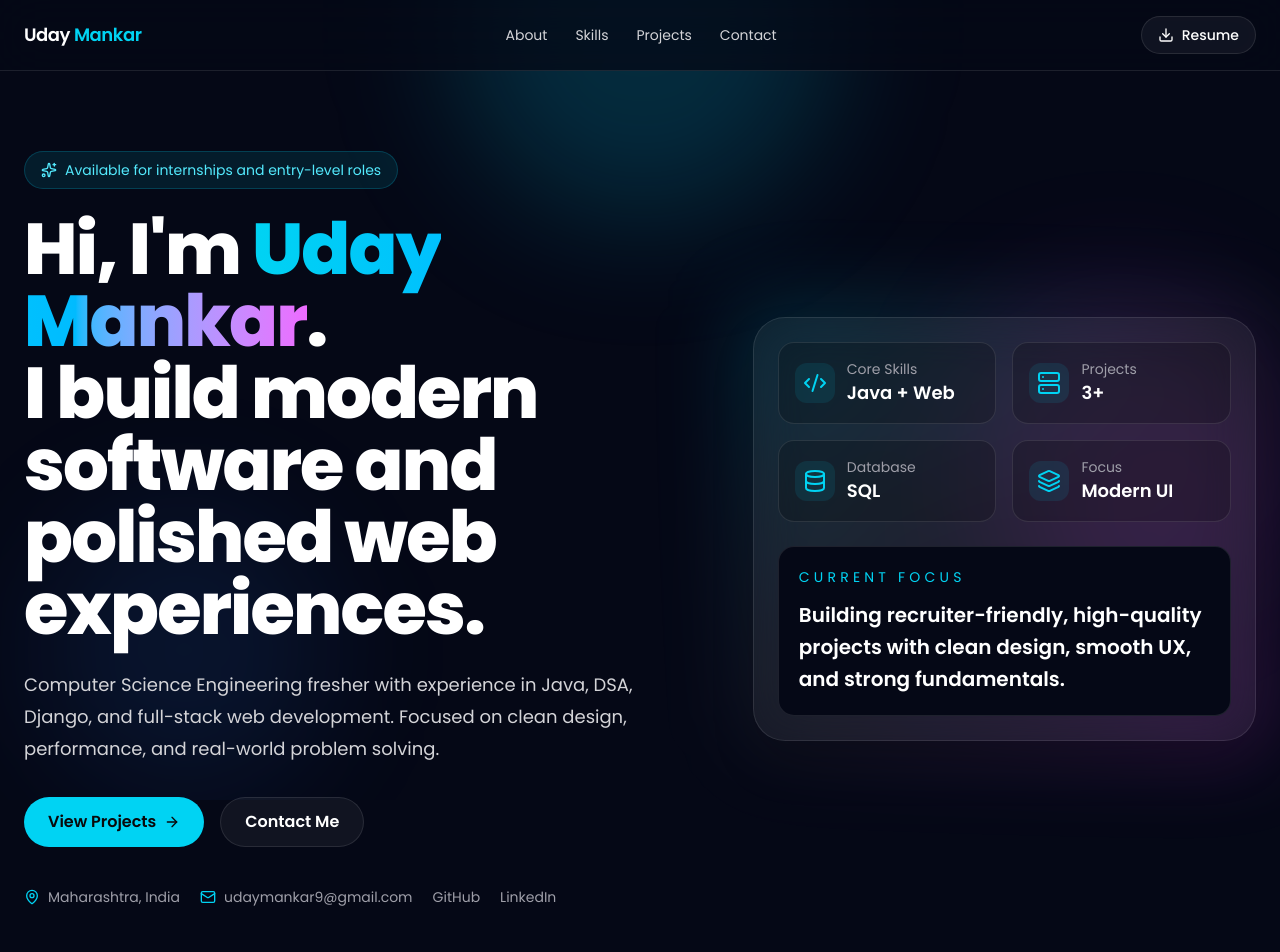
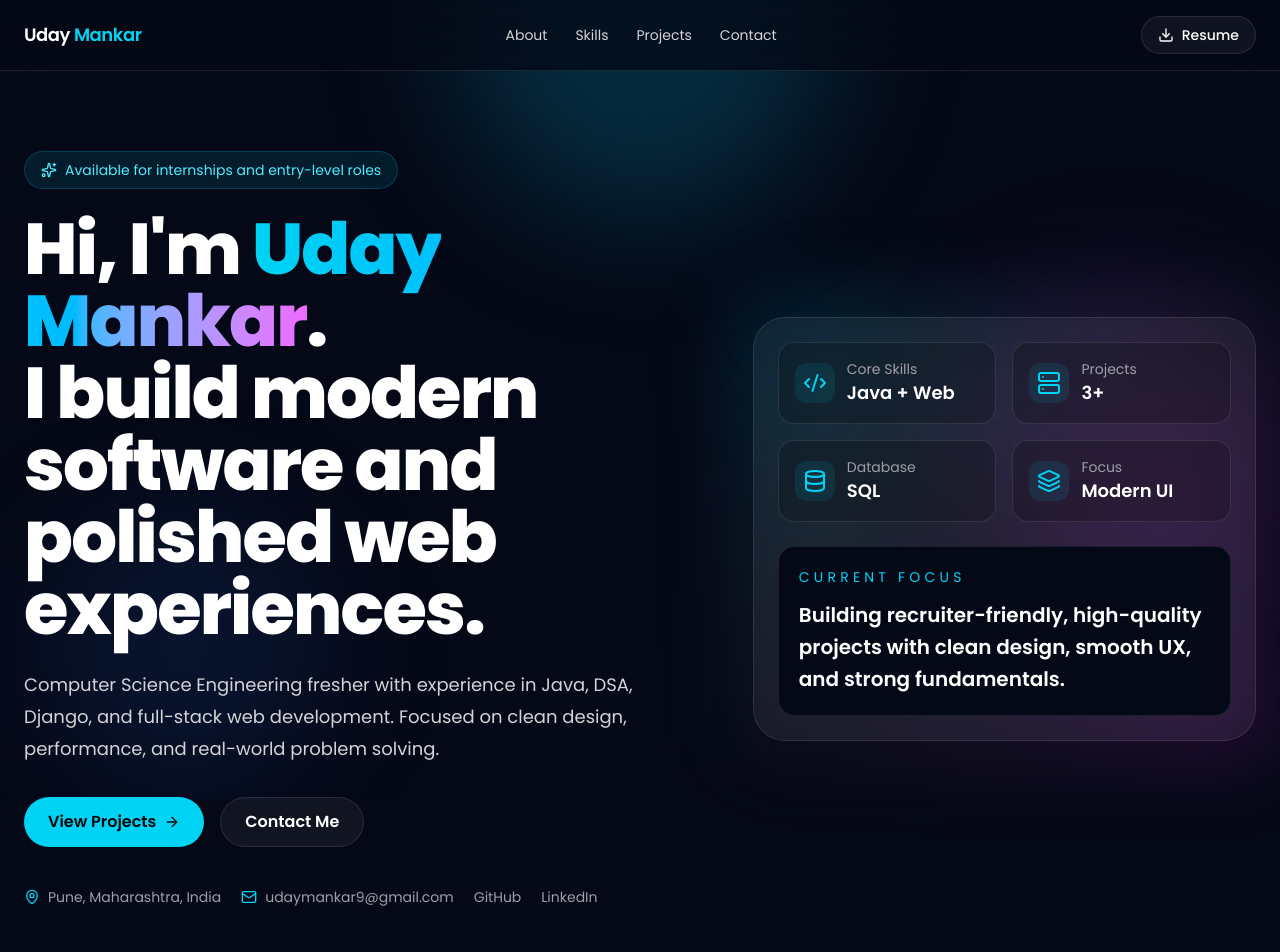
Before and after one commit to udaymankar/Portfolio-Website, a Next.js app: page / in a window 1280 px wide. Shown: the top 952 px of the page. Built offline with nearby package versions, Linux system fonts and the light colour scheme.

Commit message:
update: change location to Pune, Maharashtra, India

```diff
--- a/app/page.tsx
+++ b/app/page.tsx
@@ -219,7 +219,7 @@ export default function Home() {
             <div className="mt-10 flex flex-wrap items-center gap-5 text-sm text-zinc-400">
               <span className="inline-flex items-center gap-2">
                 <MapPin className="h-4 w-4 text-cyan-400" />
-                Maharashtra, India
+                Pune, Maharashtra, India
               </span>
               <a
                 href="mailto:udaymankar9@gmail.com"
```
